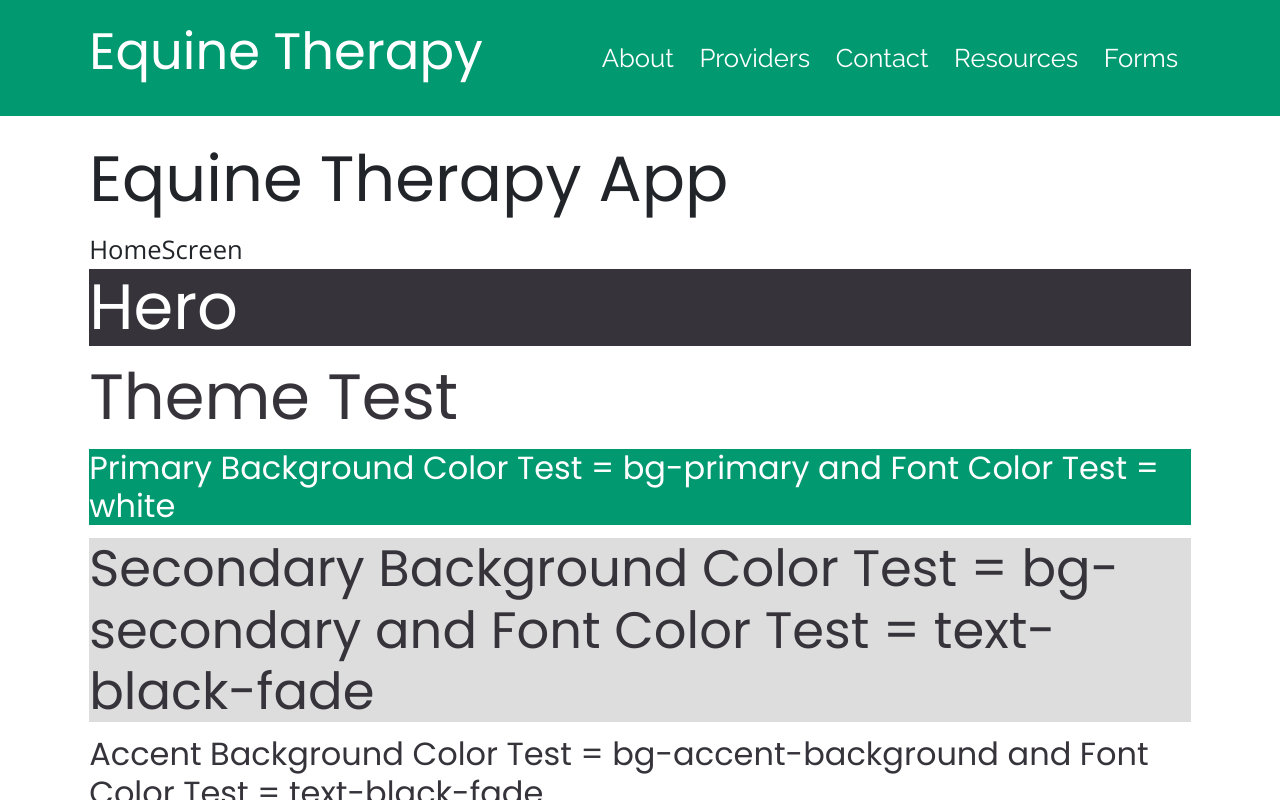
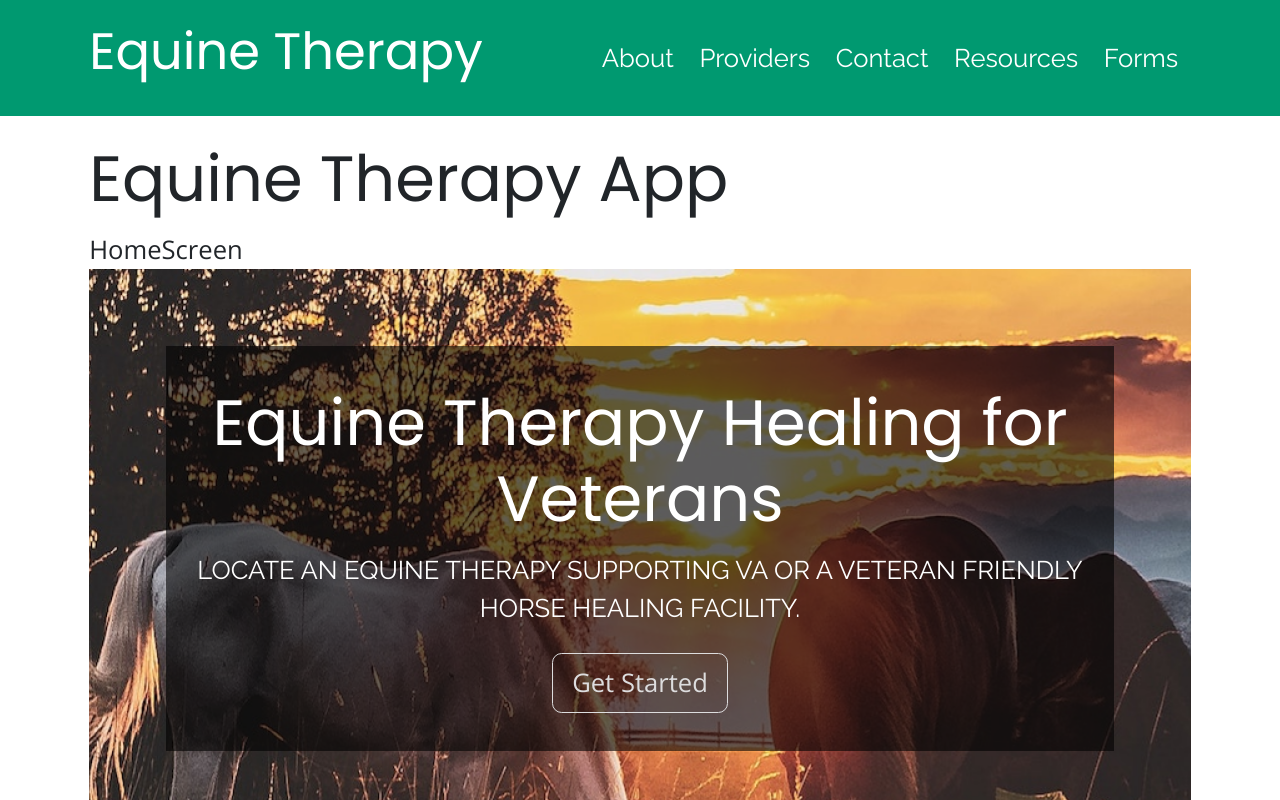
Before and after one commit to nekablair/Team-Alpha-Vets-Hackathon, a React (Create React App) app in the folder frontend/: page / in a window 1280 px wide. Shown: the top 800 px of the page. Built offline with nearby package versions, Linux system fonts and the light colour scheme.

Commit message:
add Hero section

```diff
--- a/frontend/package.json
+++ b/frontend/package.json
@@ -47,5 +47,5 @@
     "cypress": "^12.16.0",
     "prettier": "^2.8.8"
   },
-  "proxy":5000
+  "proxy":"https://5000"
 }
--- a/frontend/src/components/Hero/Hero.jsx
+++ b/frontend/src/components/Hero/Hero.jsx
@@ -1,10 +1,35 @@
 import React from 'react';
+import { useNavigate } from 'react-router-dom';
+import { Button } from 'react-bootstrap';
+import backgroundImage from '../images/hero-stock-1.png';
 
 const Hero = () => {
+
+  const navigate = useNavigate();
+
+  const goToPrograms = () => {
+    navigate('/programs');
+  };
+
   return (
-    <div className='bg-black-fade'>
-      <h1 className='text-white'>Hero</h1>
-    </div>
+    <div  className='text-center'>
+      <div className='d-flex flex-column align-items-center justify-content-center h-75  p-5 object-fit-contain '
+        style={{
+          backgroundImage: `url(${backgroundImage})`
+        }}
+      >
+        <div
+        className='mask py-4'
+        style={{
+          backgroundColor: 'rgba(0, 0, 0, 0.6)'
+      }}
+      >
+        <h1 className='text-white'>Equine Therapy Healing for Veterans</h1>
+        <p className='text-white text-uppercase'>Locate an equine therapy supporting VA or a Veteran friendly horse healing facility.</p>
+        <Button variant='btn btn-outline-secondary' onClick={goToPrograms} >Get Started</Button>
+      </div>
+      </div>
+      </div>
   );
 };
 
--- a/frontend/src/screens/HomeScreen.jsx
+++ b/frontend/src/screens/HomeScreen.jsx
@@ -6,7 +6,7 @@ const HomeScreen = () => {
     <div>
       <h1>Equine Therapy App</h1>
       HomeScreen
-      <Hero></Hero>
+      <Hero />
       <h1 className='text-black-fade'>Theme Test</h1>
       <h5 className='bg-primary text-white'>
         Primary Background Color Test = bg-primary and Font Color Test = white
```
Also changed, not shown: frontend/src/components/images/hero-stock-1.png (added).
